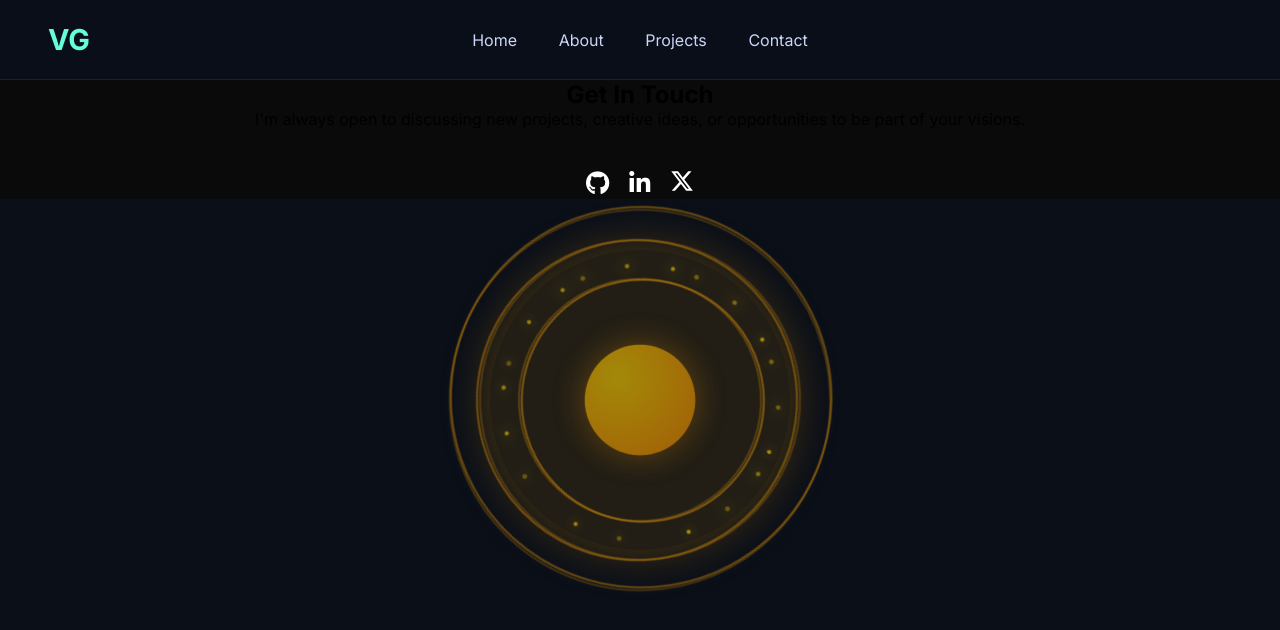
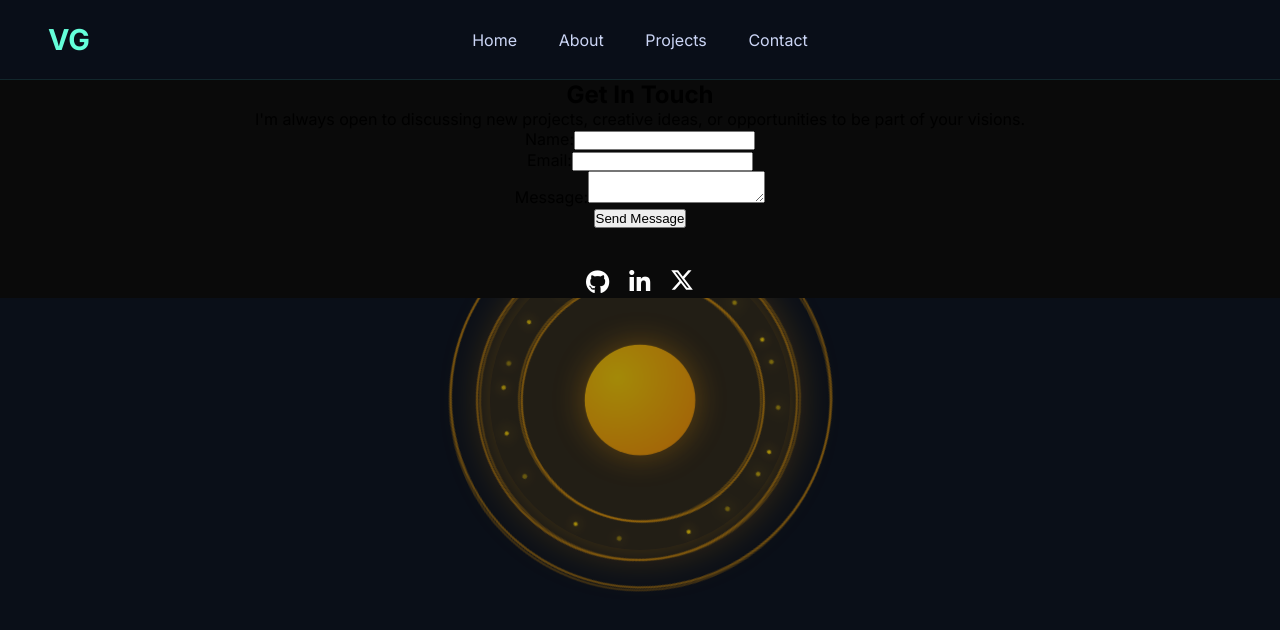
Before and after one commit to iamrealvinnu/my-portfolio, a React (Create React App) app: page /contact in a window 1280 px wide. Shown: the top 630 px of the page. Built offline with nearby package versions, Linux system fonts and the light colour scheme.

Commit message:
Fix: Update Netlify form configuration

```diff
--- a/src/components/Contact.js
+++ b/src/components/Contact.js
@@ -262,10 +262,30 @@ const Contact = () => {
           I'm always open to discussing new projects, creative ideas, or
           opportunities to be part of your visions.
         </p>
-        <form name="contact" netlify netlify-honeypot="bot-field" hidden>
-          <input type="text" name="name" />
-          <input type="email" name="email" />
-          <textarea name="message"></textarea>
+        <form
+          name="contact"
+          method="POST"
+          data-netlify="true"
+          data-netlify-honeypot="bot-field"
+        >
+          <input type="hidden" name="form-name" value="contact" />
+
+          <div>
+            <label>Name:</label>
+            <input type="text" name="name" required />
+          </div>
+
+          <div>
+            <label>Email:</label>
+            <input type="email" name="email" required />
+          </div>
+
+          <div>
+            <label>Message:</label>
+            <textarea name="message" required></textarea>
+          </div>
+
+          <button type="submit">Send Message</button>
         </form>
         <SocialLinks>
           <SocialLink href="https://github.com/iamrealvinnu" target="_blank">
```
